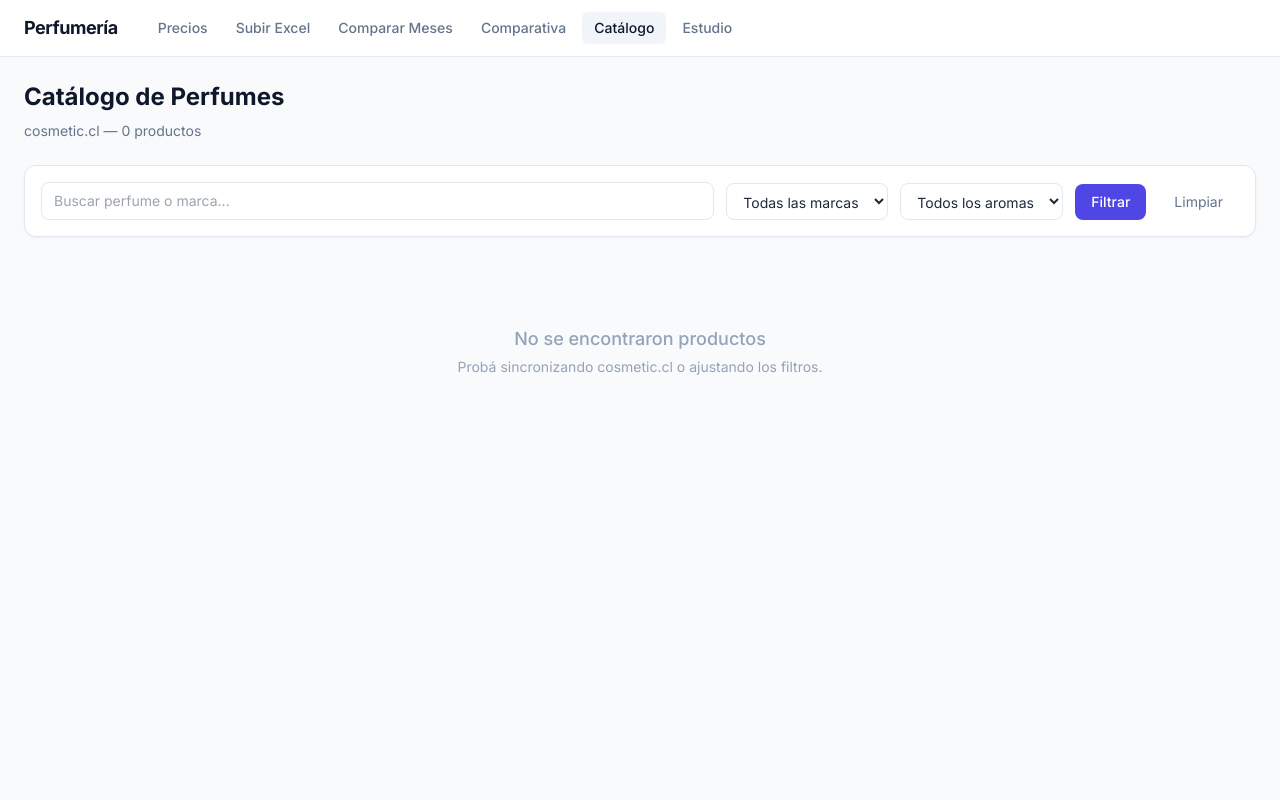
After one commit to david-tkd203/product-comparison, a Flask app: page /catalogo in a window 1280 px wide. The commit adds this page. Run offline with Flask 3, Linux system fonts and the light colour scheme; data that the repository does not hold is empty; parts of the project's set-up code (start-up, migrations or seed data) failed here and were passed over; some libraries are stand-ins or nearby versions.

Commit message:
feat: catalogo page with aroma extraction and PDF export

```diff
--- a/app.py
+++ b/app.py
@@ -5,6 +5,7 @@ import urllib.request
 import urllib.error
 from datetime import datetime
 from difflib import SequenceMatcher
+from io import BytesIO
 
 import mysql.connector
 from flask import Flask, render_template, request, redirect, url_for, flash, make_response
@@ -28,6 +29,14 @@ DATA_START = 7
 
 def get_db():
     return mysql.connector.connect(**DB_CONFIG)
+
+
+def _add_column_if_missing(cur, table, column, col_type):
+    """Add a column if it doesn't exist in the table."""
+    try:
+        cur.execute(f"ALTER TABLE {table} ADD COLUMN {column} {col_type}")
+    except mysql.connector.Error:
+        pass  # column already exists
 
 
 def init_db():
@@ -68,9 +77,13 @@ def init_db():
             precio_ref INT,
             imagen TEXT,
             url TEXT,
+            body_html LONGTEXT,
+            aromas TEXT,
             last_synced TIMESTAMP DEFAULT CURRENT_TIMESTAMP
         ) ENGINE=InnoDB DEFAULT CHARSET=utf8mb4
     ''')
+    _add_column_if_missing(cur, 'cosmetic_products', 'body_html', 'LONGTEXT')
+    _add_column_if_missing(cur, 'cosmetic_products', 'aromas', 'TEXT')
     cur.execute('''
         CREATE TABLE IF NOT EXISTS silk_products (
             sku VARCHAR(50) PRIMARY KEY,
@@ -79,9 +92,11 @@ def init_db():
             precio_ref INT,
             imagen TEXT,
             url TEXT,
+            body_html LONGTEXT,
             last_synced TIMESTAMP DEFAULT CURRENT_TIMESTAMP
         ) ENGINE=InnoDB DEFAULT CHARSET=utf8mb4
     ''')
+    _add_column_if_missing(cur, 'silk_products', 'body_html', 'LONGTEXT')
     cur.execute('''
         CREATE TABLE IF NOT EXISTS silk_matches (
             sku_wholesale VARCHAR(50) PRIMARY KEY,
@@ -97,9 +112,11 @@ def init_db():
             precio_ref INT,
             imagen TEXT,
             url TEXT,
+            body_html LONGTEXT,
             last_synced TIMESTAMP DEFAULT CURRENT_TIMESTAMP
         ) ENGINE=InnoDB DEFAULT CHARSET=utf8mb4
     ''')
+    _add_column_if_missing(cur, 'multimarca_products', 'body_html', 'LONGTEXT')
     cur.execute('''
         CREATE TABLE IF NOT EXISTS multimarca_matches (
             sku_wholesale VARCHAR(50) PRIMARY KEY,
@@ -322,28 +339,68 @@ def _sync_shopify(db, table, base_url):
                 nombre = p.get('title', '')
                 url_slug = f'{base_url}/products/{p.get("handle", "")}'
                 imagen = (p.get('images') or [{}])[0].get('src', '') if p.get('images') else ''
-                _query(db, f'''INSERT INTO {table} (sku, nombre, precio_retail, precio_ref, imagen, url)
-                               VALUES (%s, %s, %s, %s, %s, %s)
+                body_html = p.get('body_html', '')
+                _query(db, f'''INSERT INTO {table} (sku, nombre, precio_retail, precio_ref, imagen, url, body_html)
+                               VALUES (%s, %s, %s, %s, %s, %s, %s)
                                ON DUPLICATE KEY UPDATE nombre=VALUES(nombre),
                                precio_retail=VALUES(precio_retail), precio_ref=VALUES(precio_ref),
-                               imagen=VALUES(imagen), url=VALUES(url), last_synced=CURRENT_TIMESTAMP''',
-                       [sku, nombre, precio, compare_at, imagen, url_slug])
+                               imagen=VALUES(imagen), url=VALUES(url), body_html=VALUES(body_html),
+                               last_synced=CURRENT_TIMESTAMP''',
+                       [sku, nombre, precio, compare_at, imagen, url_slug, body_html])
                 added += 1
         page += 1
     return (added, error)
+
+
+def _extract_aromas(db):
+    """Parse body_html of cosmetic_products to extract fragrance notes."""
+    rows = _query(db, "SELECT sku, body_html FROM cosmetic_products WHERE body_html IS NOT NULL AND body_html != '' AND aromas IS NULL").fetchall()
+    extracted = 0
+    for r in rows:
+        html = r['body_html']
+        text = re.sub(r'<[^>]+>', ' ', html)
+        text = re.sub(r'\s+', ' ', text).strip()
+
+        notas = {'salida': [], 'corazon': [], 'fondo': []}
+
+        # Match "Notas de Salida son X; Notas de Corazón son Y; Notas de Fondo son Z"
+        # Also handle "Notas de Salida: X. Notas de Corazón: Y. Notas de Fondo: Z"
+        patterns = [
+            (r'(?:las\s+)?notas?\s+de\s+salida\s*(?:son|:)\s*([^.;]+?)(?:\s*[.;]\s*(?:las\s+)?notas?\s+de\s+coraz[oó]n|\s*$)', 'salida'),
+            (r'(?:las\s+)?notas?\s+de\s+coraz[oó]n\s*(?:son|:)\s*([^.;]+?)(?:\s*[.;]\s*(?:las\s+)?notas?\s+de\s+fondo|\s*$)', 'corazon'),
+            (r'(?:las\s+)?notas?\s+de\s+fondo\s*(?:son|:)\s*([^.;]+)', 'fondo'),
+        ]
+
+        for pattern, key in patterns:
+            m = re.search(pattern, text, re.IGNORECASE)
+            if m:
+                raw = m.group(1).strip().rstrip('.')
+                # Split by commas and "y" but keep "y" as separate
+                items = [x.strip().lower() for x in re.split(r'\s*,\s*|\s+y\s+', raw) if x.strip()]
+                notas[key] = items
+
+        if any(notas.values()):
+            _query(db, 'UPDATE cosmetic_products SET aromas = %s WHERE sku = %s',
+                   [json.dumps(notas, ensure_ascii=False), r['sku']])
+            extracted += 1
+
+    return extracted
 
 
 @app.route('/sync-cosmetic')
 def sync_cosmetic():
     db = get_db()
     added, error = _sync_shopify(db, 'cosmetic_products', 'https://cosmetic.cl')
+    extracted = 0
+    if not error:
+        extracted = _extract_aromas(db)
     db.close()
     if error:
         flash(f'Error sync cosmetic.cl: {error}', 'error')
     elif added == 0:
         flash('No se encontraron productos en cosmetic.cl', 'warning')
     else:
-        flash(f'Sincronizados {added} productos de cosmetic.cl', 'success')
+        flash(f'Sincronizados {added} productos, {extracted} con aromas de cosmetic.cl', 'success')
     return redirect(url_for('retail'))
 
 
@@ -569,6 +626,189 @@ def retail_export():
     return resp
 
 
+@app.route('/catalogo')
+def catalogo():
+    query = request.args.get('q', '').strip()
+    linea = request.args.get('linea', '').strip()
+    aroma = request.args.get('aroma', '').strip()
+
+    db = get_db()
+    # Get all distinct brands from cosmetic_products (via the match table)
+    lineas = [r['linea'] for r in _query(db, '''
+        SELECT DISTINCT p.linea FROM products p
+        JOIN cosmetic_products cp ON p.sku = cp.sku
+        ORDER BY p.linea
+    ''').fetchall()]
+
+    # Get all distinct aroma keywords
+    aroma_rows = _query(db, "SELECT aromas FROM cosmetic_products WHERE aromas IS NOT NULL AND aromas != '{}'").fetchall()
+    all_aromas = set()
+    for r in aroma_rows:
+        try:
+            notas = json.loads(r['aromas'])
+            for key in ('salida', 'corazon', 'fondo'):
+                for a in notas.get(key, []):
+                    all_aromas.add(a)
+        except (json.JSONDecodeError, TypeError):
+            pass
+
+    sql = '''SELECT p.sku, p.nombre, p.linea, p.genero, p.formato,
+                    cp.precio_retail, cp.imagen, cp.url, cp.aromas
+             FROM products p
+             JOIN cosmetic_products cp ON p.sku = cp.sku'''
+    params = []
+    conditions = []
+    if query:
+        conditions.append('(p.nombre LIKE %s OR p.linea LIKE %s)')
+        like = f'%{query}%'
+        params.extend([like, like])
+    if linea:
+        conditions.append('p.linea = %s')
+        params.append(linea)
+    if aroma:
+        conditions.append('cp.aromas LIKE %s')
+        params.append(f'%"{aroma.lower()}"%')
+    if conditions:
+        sql += ' WHERE ' + ' AND '.join(conditions)
+    sql += ' ORDER BY p.linea, p.nombre LIMIT 500'
+
+    products = _query(db, sql, params).fetchall()
+
+    # Parse aromas JSON for each product
+    for p in products:
+        p['notas'] = {}
+        if p['aromas']:
+            try:
+                p['notas'] = json.loads(p['aromas'])
+            except (json.JSONDecodeError, TypeError):
+                pass
+
+    db.close()
+    return render_template('catalogo.html', products=products, query=query,
+                          linea=linea, aroma=aroma, lineas=lineas,
+                          aromas=sorted(all_aromas), total=len(products))
+
+
+@app.route('/catalogo/pdf')
+def catalogo_pdf():
+    skus = request.args.get('skus', '').split(',')
+    if not skus or skus == ['']:
+        flash('Seleccioná al menos un producto', 'error')
+        return redirect(url_for('catalogo'))
+
+    db = get_db()
+    placeholders = ','.join(['%s'] * len(skus))
+    rows = _query(db, f'''
+        SELECT p.sku, p.nombre, p.linea, p.genero, p.formato,
+               cp.precio_retail, cp.imagen, cp.url, cp.aromas
+        FROM products p
+        JOIN cosmetic_products cp ON p.sku = cp.sku
+        WHERE p.sku IN ({placeholders})
+        ORDER BY p.linea, p.nombre
+    ''', skus).fetchall()
+    db.close()
+
+    # Parse aromas
+    for p in rows:
+        p['notas'] = {}
+        if p['aromas']:
+            try:
+                p['notas'] = json.loads(p['aromas'])
+            except (json.JSONDecodeError, TypeError):
+                pass
+
+    pdf_bytes = _generate_catalogo_pdf(rows)
+    resp = make_response(pdf_bytes)
+    resp.headers['Content-Type'] = 'application/pdf'
+    resp.headers['Content-Disposition'] = 'attachment; filename=catalogo_perfumes.pdf'
+    return resp
+
+
+def _generate_catalogo_pdf(products):
+    from reportlab.lib.pagesizes import A4
+    from reportlab.lib.units import mm
+    from reportlab.lib.styles import getSampleStyleSheet, ParagraphStyle
+    from reportlab.lib.colors import HexColor
+    from reportlab.platypus import SimpleDocTemplate, Paragraph, Spacer, Table, TableStyle
+
+    buf = BytesIO()
+    doc = SimpleDocTemplate(buf, pagesize=A4, leftMargin=15*mm, rightMargin=15*mm,
+                           topMargin=15*mm, bottomMargin=15*mm)
+    styles = getSampleStyleSheet()
+
+    style_title = ParagraphStyle('CatTitle', parent=styles['Heading1'],
+                                 fontSize=18, spaceAfter=6*mm, textColor=HexColor('#1e293b'))
+    style_brand = ParagraphStyle('CatBrand', parent=styles['Heading2'],
+                                 fontSize=12, spaceAfter=2*mm, spaceBefore=4*mm,
+                                 textColor=HexColor('#6366f1'))
+    style_name = ParagraphStyle('CatName', parent=styles['Normal'],
+                                fontSize=10, spaceAfter=1*mm, textColor=HexColor('#334155'))
+    style_notes = ParagraphStyle('CatNotes', parent=styles['Normal'],
+                                 fontSize=8, spaceAfter=0.5*mm, textColor=HexColor('#64748b'))
+    style_label = ParagraphStyle('CatLabel', parent=styles['Normal'],
+                                 fontSize=7, textColor=HexColor('#94a3b8'))
+
+    story = [Paragraph('Catálogo de Perfumes — cosmetic.cl', style_title),
+             Paragraph(f'{len(products)} productos seleccionados', styles['Normal']),
+             Spacer(1, 4*mm)]
+
+    # Group by brand
+    from itertools import groupby
+    products_sorted = sorted(products, key=lambda p: (p['linea'] or '', p['nombre'] or ''))
+
+    for brand, group in groupby(products_sorted, key=lambda p: p['linea'] or 'Sin marca'):
+        items = list(group)
+        story.append(Paragraph(brand, style_brand))
+        story.append(Spacer(1, 1*mm))
+
+        # Build a table with 2 columns per page
+        rows_data = []
+        for i in range(0, len(items), 2):
+            row = []
+            for j in range(2):
+                if i + j < len(items):
+                    p = items[i + j]
+                    cell_content = []
+                    cell_content.append(Paragraph(f"<b>{p['nombre']}</b>", style_name))
+                    # Price
+                    if p['precio_retail']:
+                        cell_content.append(Paragraph(f"${'{:,}'.format(p['precio_retail']).replace(',', '.')}",
+                                           styles['Normal']))
+                    # Aromas
+                    notas = p.get('notas', {})
+                    if notas:
+                        for key, label in [('salida', 'Salida'), ('corazon', 'Corazón'), ('fondo', 'Fondo')]:
+                            if notas.get(key):
+                                aromas_str = ', '.join(a.capitalize() for a in notas[key])
+                                cell_content.append(Paragraph(f"<font color='#64748b' size='7'>{label}:</font> "
+                                                              f"<font size='8'>{aromas_str}</font>", style_notes))
+                    cell_content.append(Spacer(1, 2*mm))
+                    row.append(cell_content)
+                else:
+                    row.append([])
+            rows_data.append(row)
+
+        if rows_data:
+            # Calculate column widths (roughly half page minus margins)
+            col_w = (doc.width) / 2
+            t = Table(rows_data, colWidths=[col_w, col_w])
+            t.setStyle(TableStyle([
+                ('VALIGN', (0, 0), (-1, -1), 'TOP'),
+                ('LEFTPADDING', (0, 0), (-1, -1), 0),
+                ('RIGHTPADDING', (0, 0), (-1, -1), 2*mm),
+                ('BOTTOMPADDING', (0, 0), (-1, -1), 4*mm),
+            ]))
+            story.append(t)
+            story.append(Spacer(1, 2*mm))
+
+    story.append(Spacer(1, 5*mm))
+    story.append(Paragraph(f'Generado el {datetime.now().strftime("%d/%m/%Y %H:%M")}',
+                           styles['Normal']))
+
+    doc.build(story)
+    return buf.getvalue()
+
+
 @app.route('/estudio')
 def estudio():
     db = get_db()
--- a/requirements.txt
+++ b/requirements.txt
@@ -3,3 +3,4 @@ pandas
 openpyxl
 gunicorn
 mysql-connector-python
+reportlab
--- a/templates/base.html
+++ b/templates/base.html
@@ -27,6 +27,7 @@
         <a href="/upload" class="px-3 py-1.5 text-sm font-medium rounded-md transition-colors {{ 'bg-slate-100 text-slate-900' if request.path == '/upload' else 'text-slate-500 hover:text-slate-700 hover:bg-slate-50' }}">Subir Excel</a>
         <a href="/compare" class="px-3 py-1.5 text-sm font-medium rounded-md transition-colors {{ 'bg-slate-100 text-slate-900' if request.path == '/compare' else 'text-slate-500 hover:text-slate-700 hover:bg-slate-50' }}">Comparar Meses</a>
         <a href="/retail" class="px-3 py-1.5 text-sm font-medium rounded-md transition-colors {{ 'bg-slate-100 text-slate-900' if request.path == '/retail' else 'text-slate-500 hover:text-slate-700 hover:bg-slate-50' }}">Comparativa</a>
+        <a href="/catalogo" class="px-3 py-1.5 text-sm font-medium rounded-md transition-colors {{ 'bg-slate-100 text-slate-900' if request.path == '/catalogo' else 'text-slate-500 hover:text-slate-700 hover:bg-slate-50' }}">Catálogo</a>
         <a href="/estudio" class="px-3 py-1.5 text-sm font-medium rounded-md transition-colors {{ 'bg-slate-100 text-slate-900' if request.path == '/estudio' else 'text-slate-500 hover:text-slate-700 hover:bg-slate-50' }}">Estudio</a>
       </div>
       {% if tunnel_url %}
--- /dev/null
+++ b/templates/catalogo.html
@@ -0,0 +1,105 @@
+{% extends "base.html" %}
+{% block content %}
+<h1 class="text-2xl font-bold text-slate-900 mb-2">Catálogo de Perfumes</h1>
+<p class="text-sm text-slate-500 mb-6">cosmetic.cl — {{ total }} productos</p>
+
+<!-- Filters -->
+<form method="get" id="filters" class="bg-white rounded-xl shadow-sm border border-slate-200 p-4 mb-6">
+  <div class="flex flex-wrap gap-3 items-end">
+    <input name="q" value="{{ query }}" placeholder="Buscar perfume o marca..." class="flex-1 min-w-[180px] px-3 py-2 border border-slate-200 rounded-lg text-sm focus:outline-none focus:ring-2 focus:ring-indigo-500">
+    <select name="linea" class="px-3 py-2 border border-slate-200 rounded-lg text-sm bg-white focus:outline-none focus:ring-2 focus:ring-indigo-500">
+      <option value="">Todas las marcas</option>
+      {% for l in lineas %}<option value="{{ l }}" {{ 'selected' if linea == l }}>{{ l }}</option>{% endfor %}
+    </select>
+    <select name="aroma" class="px-3 py-2 border border-slate-200 rounded-lg text-sm bg-white focus:outline-none focus:ring-2 focus:ring-indigo-500">
+      <option value="">Todos los aromas</option>
+      {% for a in aromas %}<option value="{{ a }}" {{ 'selected' if aroma == a }}>{{ a.capitalize() }}</option>{% endfor %}
+    </select>
+    <button type="submit" class="px-4 py-2 bg-indigo-600 text-white text-sm font-medium rounded-lg hover:bg-indigo-700 transition-colors">Filtrar</button>
+    <a href="/catalogo" class="px-4 py-2 text-sm text-slate-500 hover:text-slate-700 transition-colors">Limpiar</a>
+  </div>
+</form>
+
+{% if products %}
+<div class="flex flex-wrap gap-2 items-center mb-4">
+  <button onclick="checkAll()" class="px-3 py-1.5 text-xs font-medium rounded-md bg-slate-100 text-slate-700 hover:bg-slate-200 transition-colors">Seleccionar todo</button>
+  <button onclick="uncheckAll()" class="px-3 py-1.5 text-xs font-medium rounded-md bg-slate-100 text-slate-700 hover:bg-slate-200 transition-colors">Deseleccionar</button>
+  <button onclick="exportPDF()" class="px-3 py-1.5 text-xs font-medium rounded-md bg-red-600 text-white hover:bg-red-700 transition-colors inline-flex items-center gap-1">
+    <svg class="w-3.5 h-3.5" fill="none" stroke="currentColor" viewBox="0 0 24 24"><path stroke-linecap="round" stroke-linejoin="round" stroke-width="2" d="M7 21h10a2 2 0 002-2V5a2 2 0 00-2-2H7a2 2 0 00-2 2v14a2 2 0 002 2z"/></svg>
+    Exportar PDF
+  </button>
+  <span id="count" class="text-xs text-slate-400 ml-2">0 seleccionados</span>
+</div>
+
+<div class="grid grid-cols-1 sm:grid-cols-2 lg:grid-cols-3 xl:grid-cols-4 gap-4">
+  {% for p in products %}
+  <div class="bg-white rounded-xl shadow-sm border border-slate-200 overflow-hidden hover:shadow-md transition-shadow group">
+    <!-- Image -->
+    <div class="aspect-square bg-slate-50 relative overflow-hidden">
+      {% if p['imagen'] %}
+      <img src="{{ p['imagen'] }}" alt="{{ p['nombre'] }}" class="w-full h-full object-cover group-hover:scale-105 transition-transform duration-300" loading="lazy">
+      {% else %}
+      <div class="w-full h-full flex items-center justify-center text-slate-300">
+        <svg class="w-12 h-12" fill="none" stroke="currentColor" viewBox="0 0 24 24"><path stroke-linecap="round" stroke-linejoin="round" stroke-width="1.5" d="M4 16l4.586-4.586a2 2 0 012.828 0L16 16m-2-2l1.586-1.586a2 2 0 012.828 0L20 14m-6-6h.01M6 20h12a2 2 0 002-2V6a2 2 0 00-2-2H6a2 2 0 00-2 2v12a2 2 0 002 2z"/></svg>
+      </div>
+      {% endif %}
+      <!-- Checkbox overlay -->
+      <div class="absolute top-2 left-2">
+        <input type="checkbox" class="row-check w-4 h-4 rounded border-slate-300 accent-indigo-600 shadow-sm" data-sku="{{ p['sku'] }}" onchange="updateCount()">
+      </div>
+      {% if p['precio_retail'] %}
+      <div class="absolute top-2 right-2 bg-white/90 backdrop-blur-sm px-2 py-0.5 rounded-md text-xs font-bold text-slate-900 shadow-sm">${{ "{:,}".format(p['precio_retail']).replace(',', '.') }}</div>
+      {% endif %}
+    </div>
+
+    <!-- Info -->
+    <div class="p-3">
+      <div class="text-[11px] font-medium text-indigo-600 mb-0.5 uppercase tracking-wide">{{ p['linea'] }}</div>
+      <h3 class="text-sm font-semibold text-slate-900 leading-tight mb-2 line-clamp-2" title="{{ p['nombre'] }}">{{ p['nombre'] }}</h3>
+
+      <!-- Aroma notes -->
+      {% if p['notas'] %}
+      <div class="space-y-1">
+        {% for key, label in [('salida', 'Salida'), ('corazon', 'Corazón'), ('fondo', 'Fondo')] %}
+        {% if p['notas'].get(key) %}
+        <div class="text-[11px] leading-relaxed">
+          <span class="font-medium text-slate-500">{{ label }}:</span>
+          <span class="text-slate-600">{{ p['notas'][key] | map('capitalize') | join(', ') }}</span>
+        </div>
+        {% endif %}
+        {% endfor %}
+      </div>
+      {% else %}
+      <div class="text-[11px] text-slate-400 italic">Aromas no disponibles</div>
+      {% endif %}
+
+      {% if p['url'] %}
+      <a href="{{ p['url'] }}" target="_blank" class="inline-block mt-2 text-[11px] text-indigo-500 hover:text-indigo-700">Ver en cosmetic.cl →</a>
+      {% endif %}
+    </div>
+  </div>
+  {% endfor %}
+</div>
+{% else %}
+<div class="text-center py-16 text-slate-400">
+  <p class="text-lg font-medium mb-1">No se encontraron productos</p>
+  <p class="text-sm">Probá sincronizando cosmetic.cl o ajustando los filtros.</p>
+</div>
+{% endif %}
+
+{% if products %}
+<div class="flex justify-center mt-8 mb-4">
+  <button onclick="exportPDF()" class="px-6 py-2.5 bg-red-600 text-white text-sm font-semibold rounded-lg hover:bg-red-700 transition-colors inline-flex items-center gap-2 shadow-sm">
+    <svg class="w-4 h-4" fill="none" stroke="currentColor" viewBox="0 0 24 24"><path stroke-linecap="round" stroke-linejoin="round" stroke-width="2" d="M7 21h10a2 2 0 002-2V5a2 2 0 00-2-2H7a2 2 0 00-2 2v14a2 2 0 002 2z"/></svg>
+    Exportar PDF
+  </button>
+</div>
+{% endif %}
+
+<script>
+function updateCount(){var n=document.querySelectorAll('.row-check:checked').length;document.getElementById('count').textContent=n+' seleccionados'}
+function checkAll(){document.querySelectorAll('.row-check').forEach(c=>c.checked=true);updateCount()}
+function uncheckAll(){document.querySelectorAll('.row-check').forEach(c=>c.checked=false);updateCount()}
+function exportPDF(){var s=[];document.querySelectorAll('.row-check:checked').forEach(c=>{s.push(c.dataset.sku)});if(!s.length){alert('Seleccioná al menos un producto');return}window.location='/catalogo/pdf?skus='+s.join(',')}
+</script>
+{% endblock %}
```
